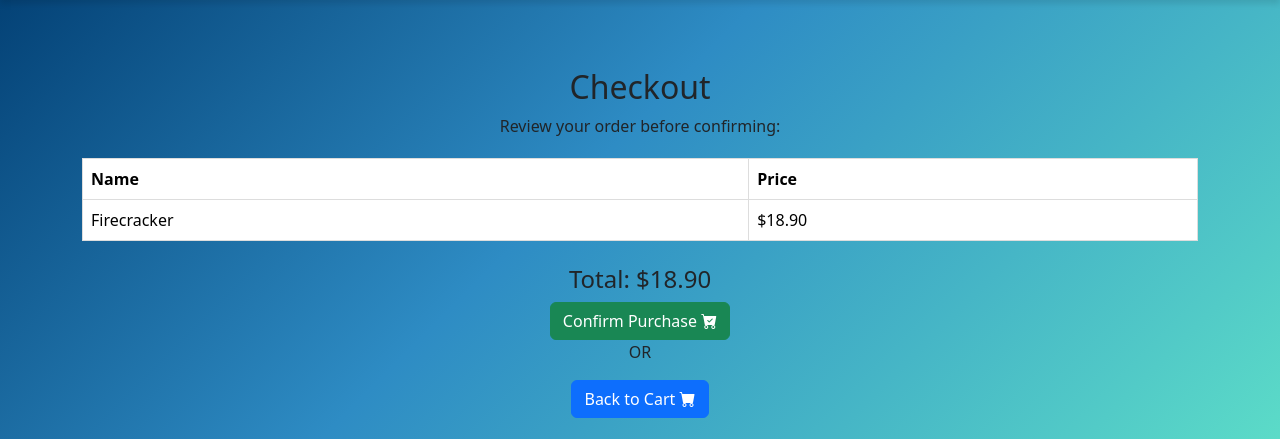
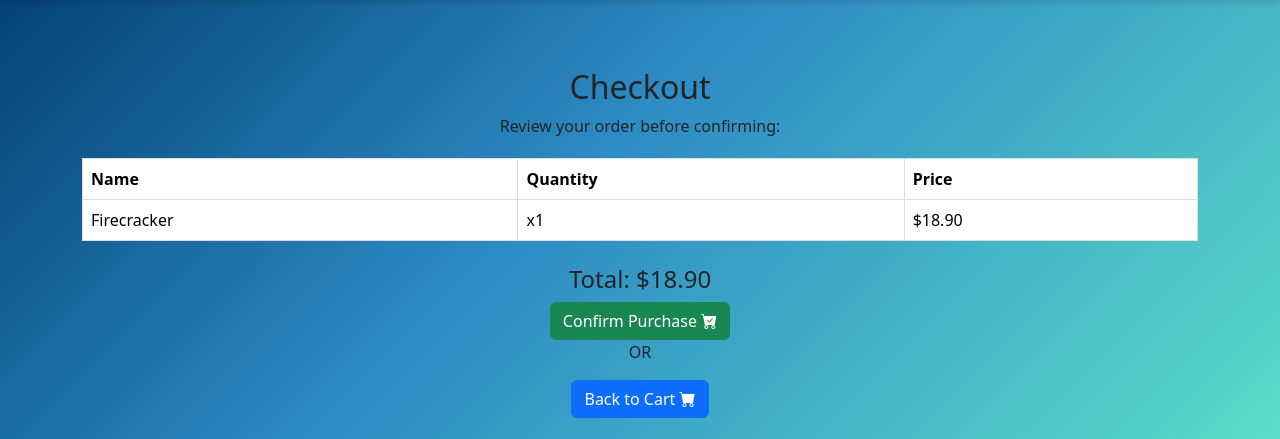
Before and after one commit to T-m0difier/Pizzeria_Django_Website, a Django app: page /products/checkout/ in a window 1280 px wide. Shown: the part 72-511 px from the top of the page. Run offline with Django 5.2, Linux system fonts and the light colour scheme; a user stored in the database is signed in; data comes from the database, SQL or seed files in the repository; both versions use the stored data as it was after the commit; some libraries are stand-ins or nearby versions.

Commit message:
16th Commit: Finished with the complete cart-checkout-order history connection and the integration of the new quantity entity. Also fixed a few logical errors that existed from the last commit.

```diff
--- a/products/templates/products/checkout.html
+++ b/products/templates/products/checkout.html
@@ -18,6 +18,7 @@
             <thead>
                 <tr>
                     <th>Name</th>
+                    <th>Quantity</th>
                     <th>Price</th>
                 </tr>
             </thead>
@@ -25,6 +26,7 @@
                 {% for item in cart_items %}
                 <tr>
                     <td>{{ item.pizza_name }}</td>
+                    <td>x{{ item.quantity}}</td>
                     <td>${{ item.price }}</td>
                 </tr>
                 {% endfor %}
--- a/products/templates/products/order_history.html
+++ b/products/templates/products/order_history.html
@@ -60,6 +60,7 @@
                                     {{ topping.name }}{% if not forloop.last %}, {% endif %}
                                 {% endfor %}
                                 <br>
+                                <strong>Quantity:</strong> x{{ item.quantity}}
                                 <strong>Price:</strong> ${{ item.price }}
                             </li>
                             {% endfor %}
--- a/products/views.py
+++ b/products/views.py
@@ -5,7 +5,7 @@ from .models import Pizza, Size, CartItem, Order, OrderItem, Crust, Sauce, Toppi
 from django.contrib.auth.decorators import login_required, user_passes_test
 from django.contrib import messages
 from django.views.decorators.cache import cache_control
-
+from django.db.models import Count
 
 # Create your views here.
 #Homepage view
@@ -113,6 +113,20 @@ def add_to_cart(request, pizza_id):
         sauce = get_object_or_404(Sauce, id=sauce_id) if sauce_id else pizza.sauce
         toppings = Topping.objects.filter(id__in=topping_ids) if topping_ids else pizza.toppings.all()
 
+        possible_items = CartItem.objects.filter(
+            user = request.user,
+            size = size,
+            crust = crust,
+            sauce = sauce).annotate(num_toppings = Count('toppings')).filter(num_toppings=toppings.count())
+
+        for item in possible_items:
+            if set(item.toppings.all()) == set(toppings):
+                item.quantity += quantity
+                item.price += (item.price / (item.quantity -quantity)) * quantity
+                item.save()
+                messages.success(request, f"Updated cart.")
+                return redirect('index')
+
         # Calculate price per pizza
         base_price = 10
         price = base_price + crust.extra_price + sauce.extra_price + sum(t.extra_price for t in toppings)
@@ -159,6 +173,7 @@ def checkout(request):
                 crust=item.crust,
                 sauce=item.sauce,
                 price=item.price,
+                quantity=item.quantity
             )
             order_item.toppings.set(item.toppings.all())
 
@@ -184,26 +199,27 @@ def order_history(request):
         order_id = request.POST.get("order_id")
         action = request.POST.get("action")
 
-        if order_id and action:
+        if order_id and action == "repeat":
             order = get_object_or_404(Order, id=order_id, user=request.user)
 
-            if action == "delete":
-                order.delete()
-                messages.success(request, "Order deleted successfully.")
-            elif action == "repeat":
-                # Add the order items back to the cart
-                for item in order.items.all():
-                    cart_item = CartItem.objects.create(
-                        user=request.user,
-                        pizza_name=item.pizza_name,
-                        size=item.size,
-                        crust=item.crust,
-                        sauce=item.sauce,
-                        price=item.price,
-                    )
-                    cart_item.toppings.set(item.toppings.all())
-                messages.success(request, "Order added back to your cart.")
-                return redirect('cart')
+
+            #Clear the Cart before repeating an order
+            CartItem.objects.filter(user=request.user).delete()
+
+            # Add the order items back to the cart
+            for item in order.items.all():
+                cart_item = CartItem.objects.create(
+                    user=request.user,
+                    pizza_name=item.pizza_name,
+                    size=item.size,
+                    crust=item.crust,
+                    sauce=item.sauce,
+                    price=item.price,
+                    quantity=item.quantity
+                )
+                cart_item.toppings.set(item.toppings.all())
+            messages.success(request, "Order added back to your cart.")
+            return redirect('cart')
 
     return render(request, 'products/order_history.html', {'orders': orders})
 
```
Also changed, not shown: db.sqlite3.
